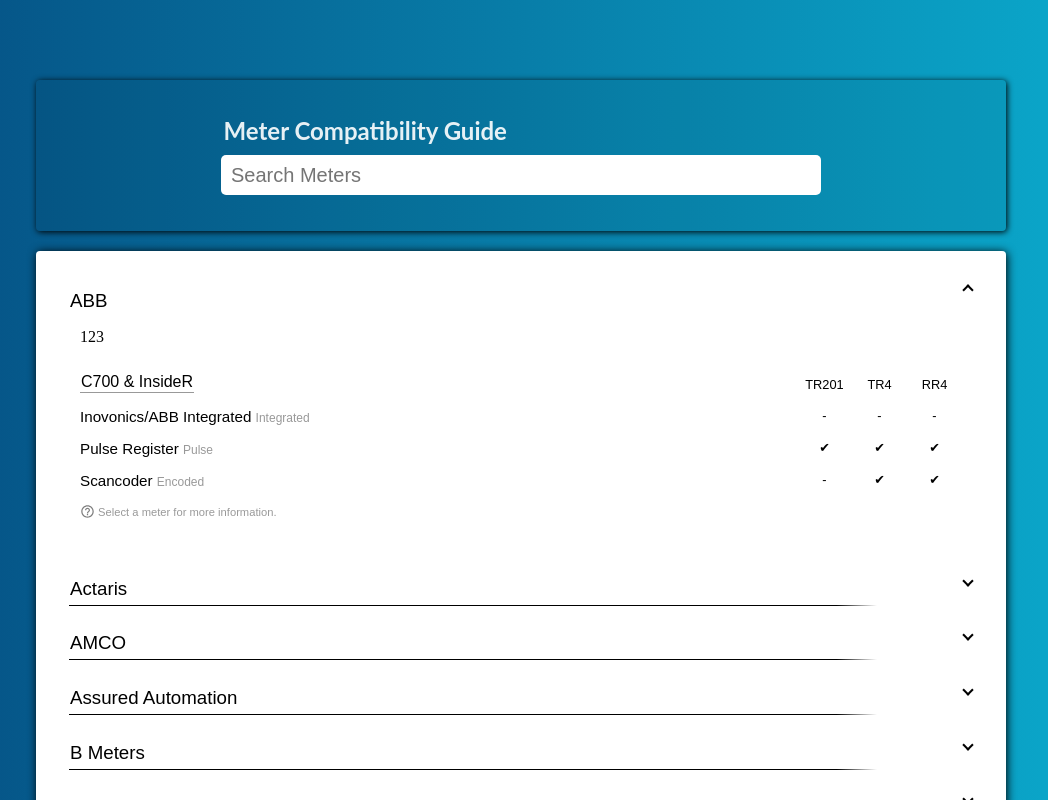
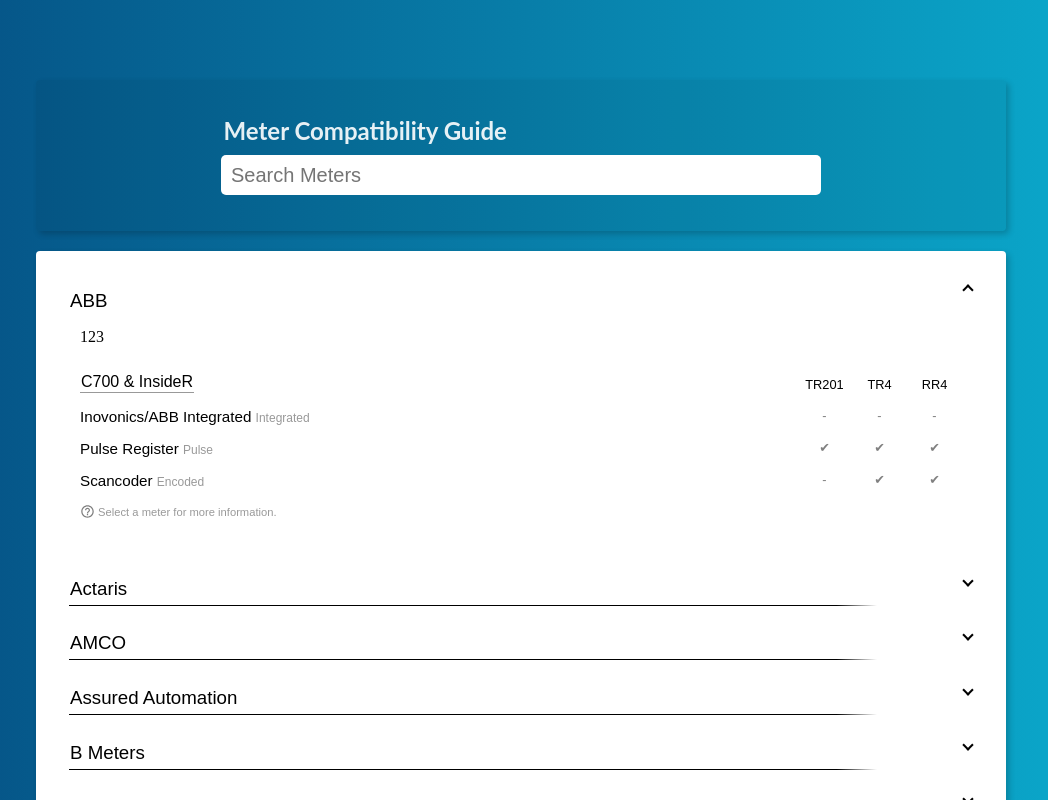
Before and after one commit to tdeckard2000/wiringGuide, an Angular app: page / in a window 1280 px wide. Both pictures are taken after a click on the button "ABB". Shown: the whole page, without its empty margins (119-1167 px from the left). Built offline with nearby package versions, Linux system fonts and the light colour scheme.

Commit message:
Highlight compatibility checkmarks and dashes when highlighting meter name

```diff
--- a/src/app/app.component.css
+++ b/src/app/app.component.css
@@ -17,7 +17,7 @@
     background-color: rgba(0, 0, 0, 0.05);
     border: 1px solid transparent;
     border-radius: 4px;
-    box-shadow: 1px 1px 6px black;
+    box-shadow: 3px 3px 6px rgb(0, 0, 0, .2);
     height: fit-content;
     max-width: 938px;
     margin: auto;
--- a/src/app/meter-dropdown-item/meter-dropdown-item.component.css
+++ b/src/app/meter-dropdown-item/meter-dropdown-item.component.css
@@ -13,6 +13,7 @@
 }
 
 .compatibilityTableCheckMarks{
+    color: grey;
     display: inline-block;
     text-align: center;
     width: 55px;
@@ -63,7 +64,7 @@
 .itemClusterDiv{
     background-color: white;
     border-radius: 4px;
-    box-shadow: black 1px 1px 10px;
+    box-shadow: 3px 3px 6px rgb(0, 0, 0, .2);
     margin: auto;
     max-width: 950px;
     overflow: auto;
@@ -101,9 +102,22 @@
     font-size: .95rem;
 }
 
+/* Highlight Meter Name on Hover */
 .textMeterName:hover{
     cursor: pointer;
     color: rgb(92, 159, 232);
+}
+
+/* Highlight Meter Compatibility Check Mark on Hover */
+.textMeterName:hover ~ .compatibilityTable .checkMark{
+    cursor: pointer;
+    color: #7ed321;
+}
+
+/* Highlight Meter Compatibility Dash on Hover */
+.textMeterName:hover ~ .compatibilityTable .dash{
+    cursor: pointer;
+    color: black
 }
 
 .textSelectMeterNote{
--- a/src/app/meter-dropdown-item/meter-dropdown-item.component.html
+++ b/src/app/meter-dropdown-item/meter-dropdown-item.component.html
@@ -35,14 +35,14 @@
                                         <!-- Meter Compatibility Table` -->
                                         <div class="compatibilityTable">
                                             <span class="compatibilityTableLabel">TR201&nbsp;</span>
-                                            <span *ngIf="meter.compatibleTR201" class="compatibilityTableCheckMarks">✔</span>
-                                            <span *ngIf="!meter.compatibleTR201" class="compatibilityTableCheckMarks">-</span>
+                                            <span *ngIf="meter.compatibleTR201" class="compatibilityTableCheckMarks checkMark">✔</span>
+                                            <span *ngIf="!meter.compatibleTR201" class="compatibilityTableCheckMarks dash">-</span>
                                             <span class="compatibilityTableLabel">TR4&nbsp;</span>
-                                            <span *ngIf="meter.compatibleTR4" class="compatibilityTableCheckMarks">✔</span>
-                                            <span *ngIf="!meter.compatibleTR4" class="compatibilityTableCheckMarks">-</span>
+                                            <span *ngIf="meter.compatibleTR4" class="compatibilityTableCheckMarks checkMark">✔</span>
+                                            <span *ngIf="!meter.compatibleTR4" class="compatibilityTableCheckMarks dash">-</span>
                                             <span class="compatibilityTableLabel">RR4&nbsp;</span>
-                                            <span *ngIf="meter.compatibleRR4" class="compatibilityTableCheckMarks">✔</span>
-                                            <span *ngIf="!meter.compatibleRR4" class="compatibilityTableCheckMarks">-</span>
+                                            <span *ngIf="meter.compatibleRR4" class="compatibilityTableCheckMarks checkMark">✔</span>
+                                            <span *ngIf="!meter.compatibleRR4" class="compatibilityTableCheckMarks dash">-</span>
                                         </div>
 
                                     </div>
```
